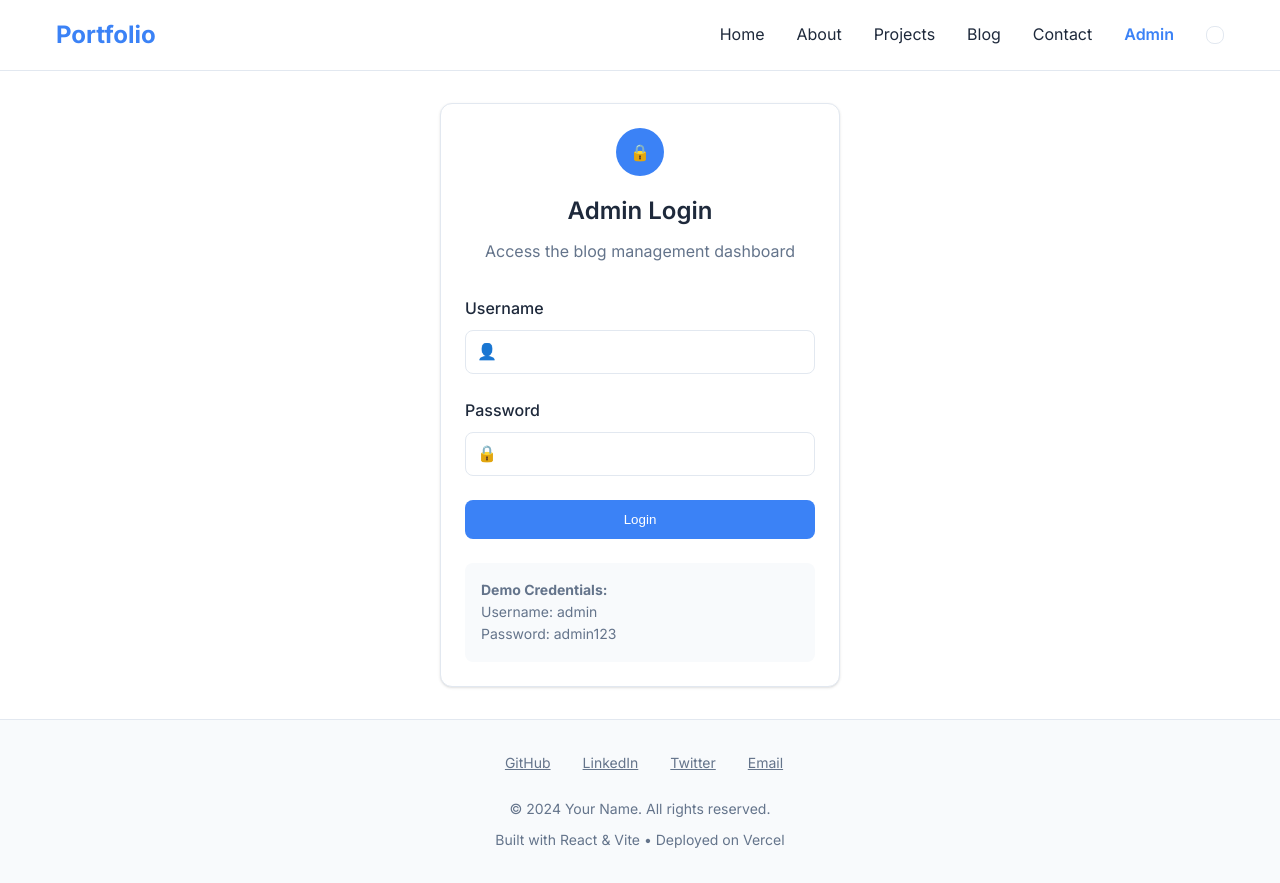
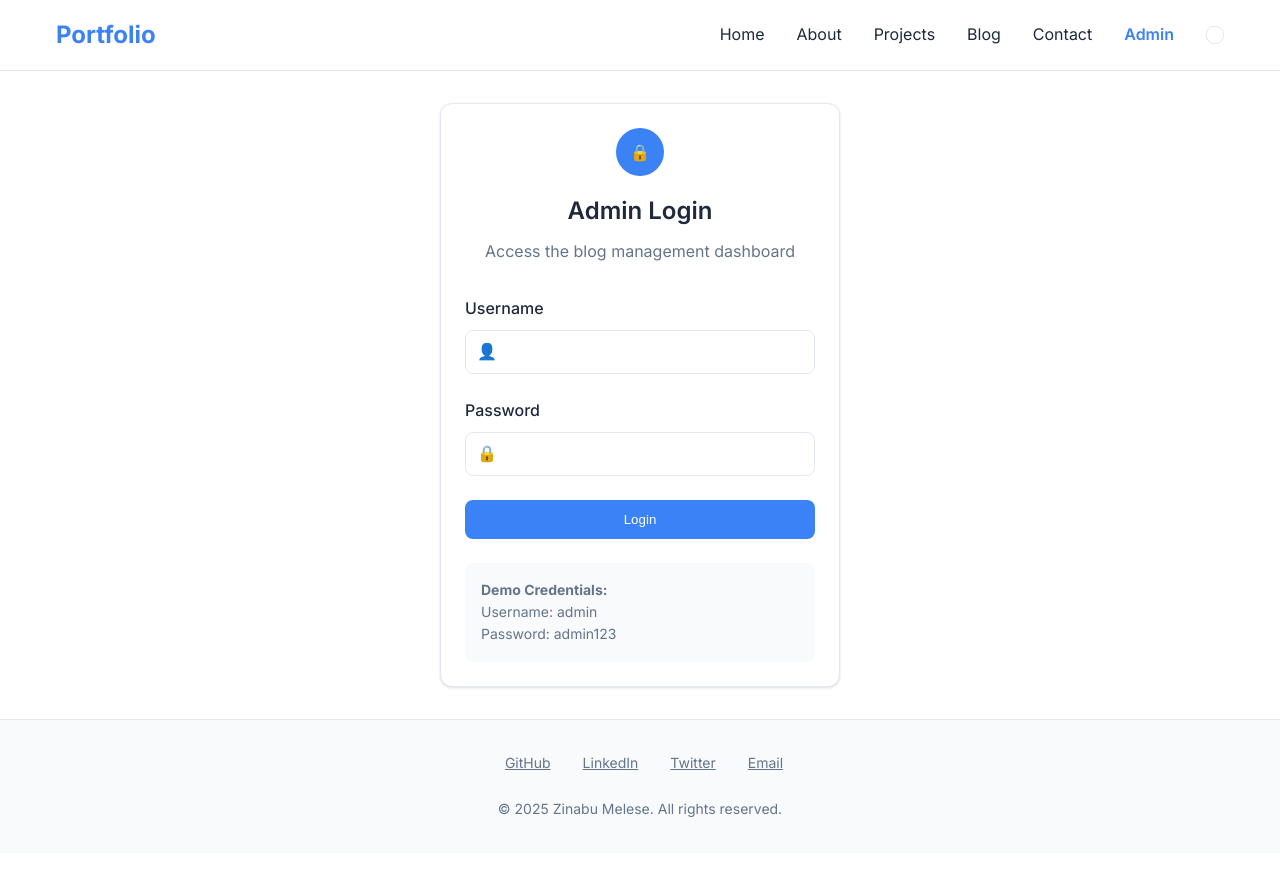
Before and after one commit to zinabu-dot/portfolio-website, a React (Vite) app in the folder frontend/portfolio/: page /admin in a window 1280 px wide. After the commit the page ends 853 px from the top, so only its background shows below. Built offline with nearby package versions, Linux system fonts and the light colour scheme.

Commit message:
User authentication added

```diff
--- a/frontend/portfolio/src/components/Footer.jsx
+++ b/frontend/portfolio/src/components/Footer.jsx
@@ -53,8 +53,8 @@ const Footer = () => {
             fontSize: '0.875rem',
             color: 'var(--text-light)'
           }}>
-            <p>© 2024 Your Name. All rights reserved.</p>
-            <p>Built with React & Vite • Deployed on Vercel</p>
+            <p>© 2025 Zinabu Melese. All rights reserved.</p>
+            {/* <p>Built with React & Vite • Deployed on Vercel</p> */}
           </div>
         </div>
       </div>
```
Also changed, not shown: 2 other files (tests, documents, lock files or other folders).
